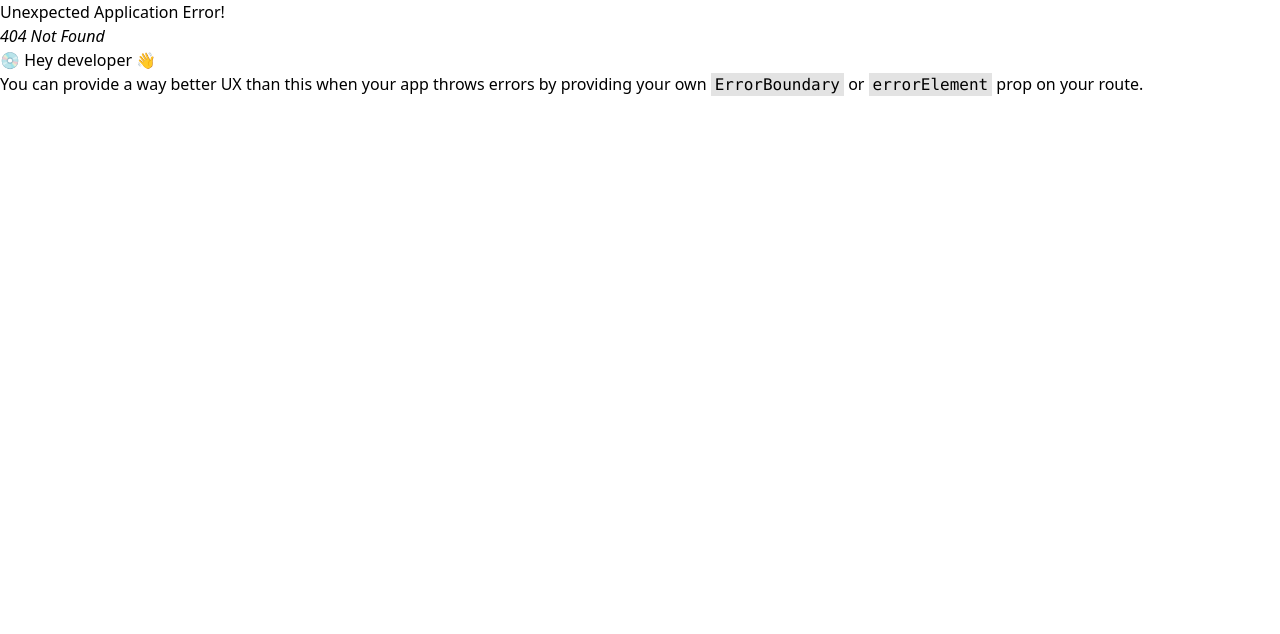
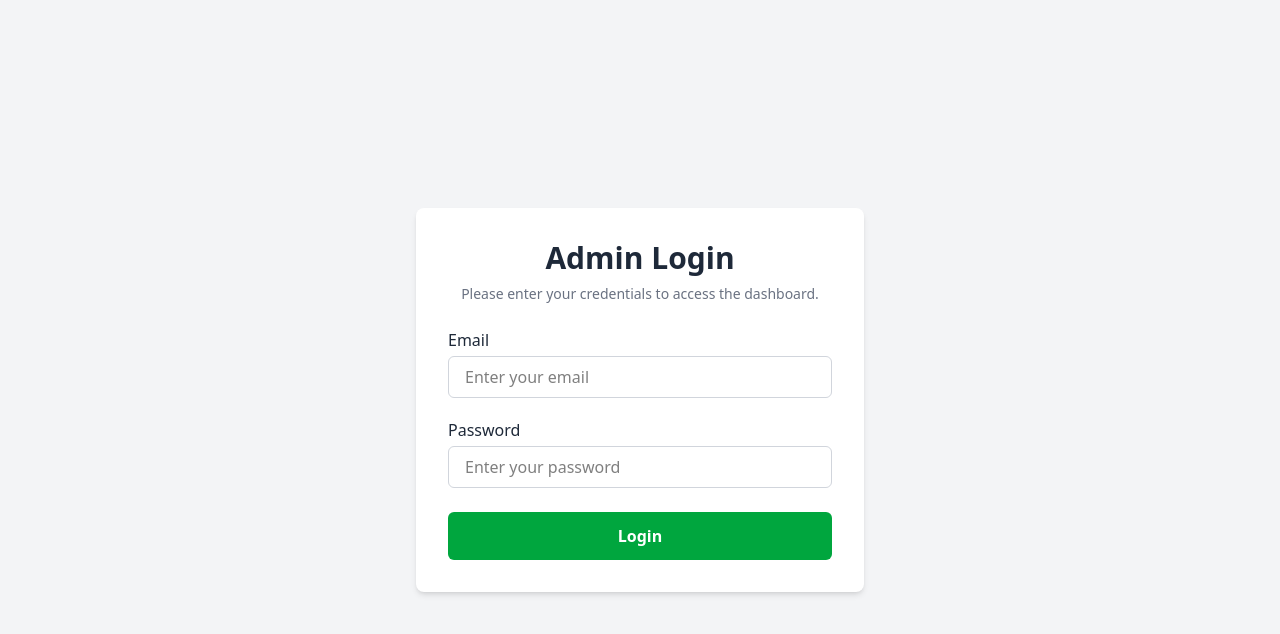
Before and after one commit to devhasanmia/btfventureagency-admin, a React (Vite) app: page /login in a window 1280 px wide. Before the commit this address had no page. Shown: the top 634 px of the page. Built offline with nearby package versions, Linux system fonts and the light colour scheme.

Commit message:
added login page

```diff
--- /dev/null
+++ b/src/pages/Login.tsx
@@ -0,0 +1,87 @@
+import { useForm } from "react-hook-form";
+
+const Login = () => {
+    const {
+        register,
+        handleSubmit,
+        formState: { errors },
+    } = useForm();
+
+    const onSubmit = (data: any) => {
+      console.log(data)
+    };
+
+    return (
+        <div className="min-h-screen flex items-center justify-center bg-gray-100 px-4">
+            <div className="bg-white rounded-lg shadow-md p-8 max-w-md w-full">
+                <h2 className="text-2xl sm:text-3xl font-bold mb-2 text-center text-gray-800 dark:text-white">
+                    Admin Login
+                </h2>
+                <p className="text-sm text-center text-gray-500 mb-6">
+                    Please enter your credentials to access the dashboard.
+                </p>
+
+
+                <form onSubmit={handleSubmit(onSubmit)} noValidate>
+                    <div className="mb-5">
+                        <label htmlFor="email" className="block mb-1 font-medium text-gray-800">
+                            Email
+                        </label>
+                        <input
+                            type="email"
+                            id="email"
+                            {...register("email", {
+                                required: "Email is required",
+                                pattern: {
+                                    value:
+                                        /^[a-zA-Z0-9_.+-]+@[a-zA-Z0-9-]+\.[a-zA-Z0-9-.]+$/,
+                                    message: "Enter a valid email",
+                                },
+                            })}
+                            className={`w-full px-4 py-2 border rounded-md focus:outline-none ${errors.email ? "border-red-500" : "border-gray-300"
+                                }`}
+                            placeholder="Enter your email"
+                            autoComplete="email"
+                        />
+                        {errors.email && (
+                            <p className="text-red-600 text-sm mt-1">{errors.email.message}</p>
+                        )}
+                    </div>
+
+                    <div className="mb-6">
+                        <label htmlFor="password" className="block mb-1 font-medium text-gray-800">
+                            Password
+                        </label>
+                        <input
+                            type="password"
+                            id="password"
+                            {...register("password", {
+                                required: "Password is required",
+                                minLength: {
+                                    value: 6,
+                                    message: "Password must be at least 6 characters",
+                                },
+                            })}
+                            className={`w-full px-4 py-2 border rounded-md focus:outline-none ${errors.password ? "border-red-500" : "border-gray-300"
+                                }`}
+                            placeholder="Enter your password"
+                            autoComplete="current-password"
+                        />
+                        {errors.password && (
+                            <p className="text-red-600 text-sm mt-1">{errors.password.message}</p>
+                        )}
+                    </div>
+
+                    <button
+                        type="submit"
+                        className="w-full bg-green-600 text-white py-3 rounded-md font-semibold hover:bg-green-700 transition"
+                    >
+                        Login
+                    </button>
+                </form>
+            </div>
+        </div>
+    );
+};
+
+export default Login;
--- a/src/routes/router.tsx
+++ b/src/routes/router.tsx
@@ -11,6 +11,7 @@ import AddService from "../pages/AddService";
 import AddProject from "../pages/AddProject";
 import AddPartnership from "../pages/AddPartnership";
 import Dashboard from "../pages/Dashboard";
+import Login from "../pages/Login";
 
 const router = createBrowserRouter([
   {
@@ -67,6 +68,10 @@ const router = createBrowserRouter([
         }
     ]
   },
+  {
+    path: "/login",
+    element: <Login/>
+  }
 ]);
 
 export default router;
```
